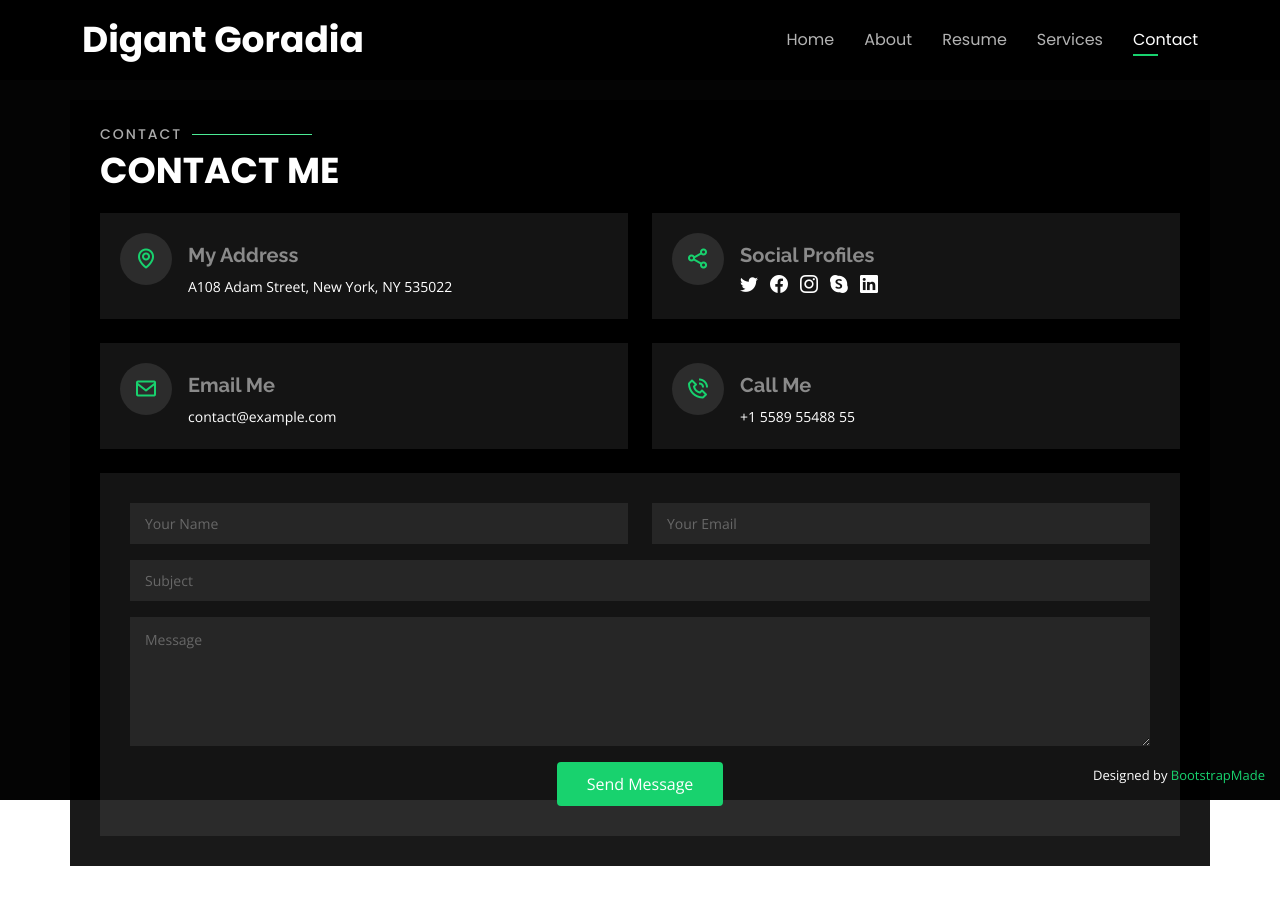
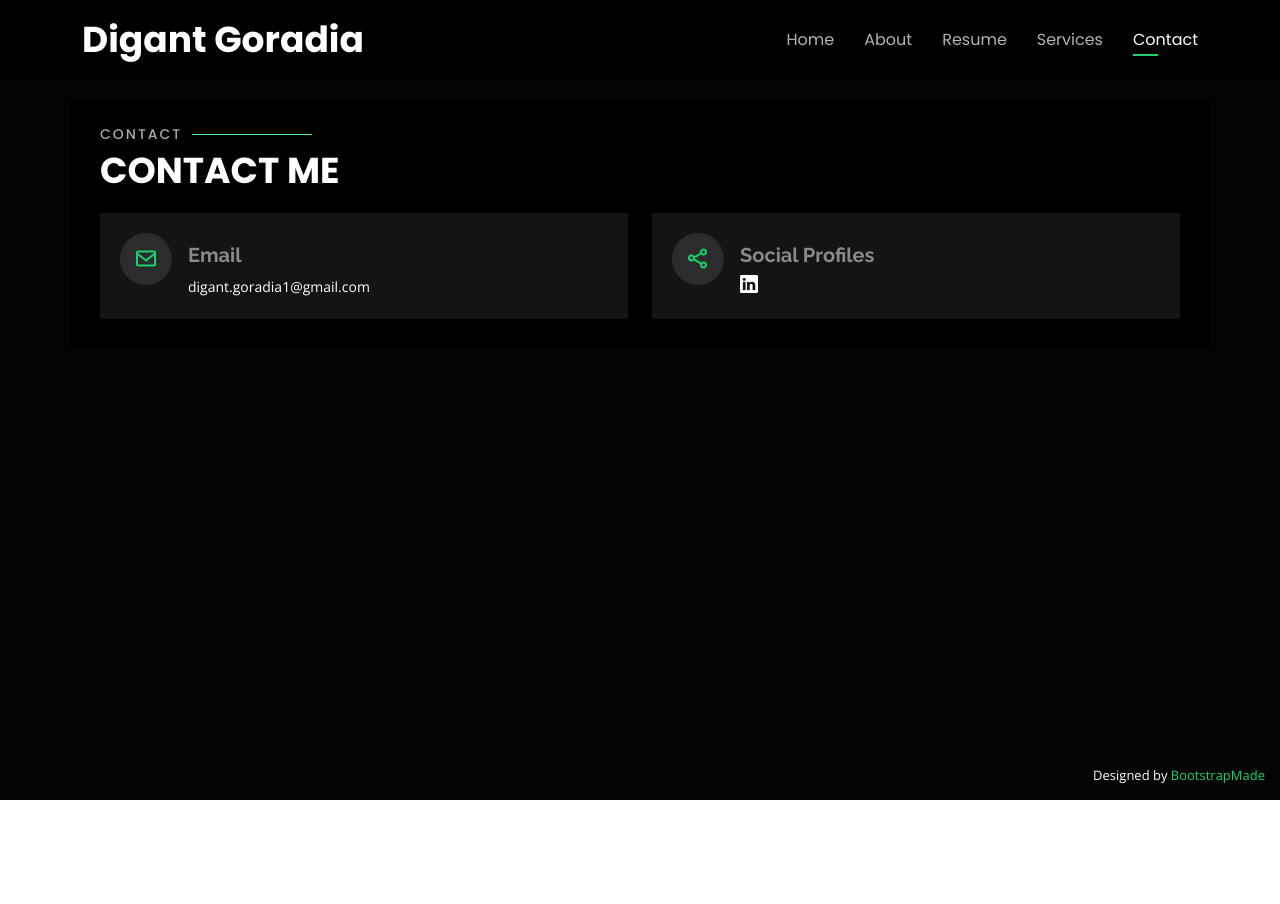
Before and after one commit to DigantGoradia/DigantGoradia.github.io, a plain HTML site: page index.html in a window 1280 px wide. Both pictures are taken after a click on the link "Contact". After the commit the page ends 800 px from the top, so only its background shows below. Drawn offline with nearby package versions, Linux system fonts and the light colour scheme.

Commit message:
Removed unnecessary details from contact

```diff
--- a/index.html
+++ b/index.html
@@ -587,12 +587,11 @@
       </div>
 
       <div class="row mt-2">
-
         <div class="col-md-6 d-flex align-items-stretch">
           <div class="info-box">
-            <i class="bx bx-map"></i>
-            <h3>My Address</h3>
-            <p>A108 Adam Street, New York, NY 535022</p>
+            <i class="bx bx-envelope"></i>
+            <h3>Email</h3>
+            <p>digant.goradia1@gmail.com</p>
           </div>
         </div>
 
@@ -601,54 +600,14 @@
             <i class="bx bx-share-alt"></i>
             <h3>Social Profiles</h3>
             <div class="social-links">
-              <a href="#" class="twitter"><i class="bi bi-twitter"></i></a>
-              <a href="#" class="facebook"><i class="bi bi-facebook"></i></a>
-              <a href="#" class="instagram"><i class="bi bi-instagram"></i></a>
-              <a href="#" class="google-plus"><i class="bi bi-skype"></i></a>
-              <a href="#" class="linkedin"><i class="bi bi-linkedin"></i></a>
+              <a href="https://www.linkedin.com/digantgoradia" class="linkedin"><i class="bi bi-linkedin"></i></a>
             </div>
-          </div>
-        </div>
-
-        <div class="col-md-6 mt-4 d-flex align-items-stretch">
-          <div class="info-box">
-            <i class="bx bx-envelope"></i>
-            <h3>Email Me</h3>
-            <p>contact@example.com</p>
-          </div>
-        </div>
-        <div class="col-md-6 mt-4 d-flex align-items-stretch">
-          <div class="info-box">
-            <i class="bx bx-phone-call"></i>
-            <h3>Call Me</h3>
-            <p>+1 5589 55488 55</p>
           </div>
         </div>
       </div>
 
-      <form action="forms/contact.php" method="post" role="form" class="php-email-form mt-4">
-        <div class="row">
-          <div class="col-md-6 form-group">
-            <input type="text" name="name" class="form-control" id="name" placeholder="Your Name" required>
-          </div>
-          <div class="col-md-6 form-group mt-3 mt-md-0">
-            <input type="email" class="form-control" name="email" id="email" placeholder="Your Email" required>
-          </div>
-        </div>
-        <div class="form-group mt-3">
-          <input type="text" class="form-control" name="subject" id="subject" placeholder="Subject" required>
-        </div>
-        <div class="form-group mt-3">
-          <textarea class="form-control" name="message" rows="5" placeholder="Message" required></textarea>
-        </div>
-        <div class="my-3">
-          <div class="loading">Loading</div>
-          <div class="error-message"></div>
-          <div class="sent-message">Your message has been sent. Thank you!</div>
-        </div>
-        <div class="text-center"><button type="submit">Send Message</button></div>
-      </form>
-
+      <!--<a href="file:///C:/Users/Digant/Documents/Digant/DigantGoradia.github.io/readme.md" target="_blank">Send Message</a>-->
+      <!--<a class="button" role="button" href="https://digantgoradia.github.io/index.html" target="_blank">Download Resume</a>-->
     </div>
   </section><!-- End Contact Section -->
 
```
